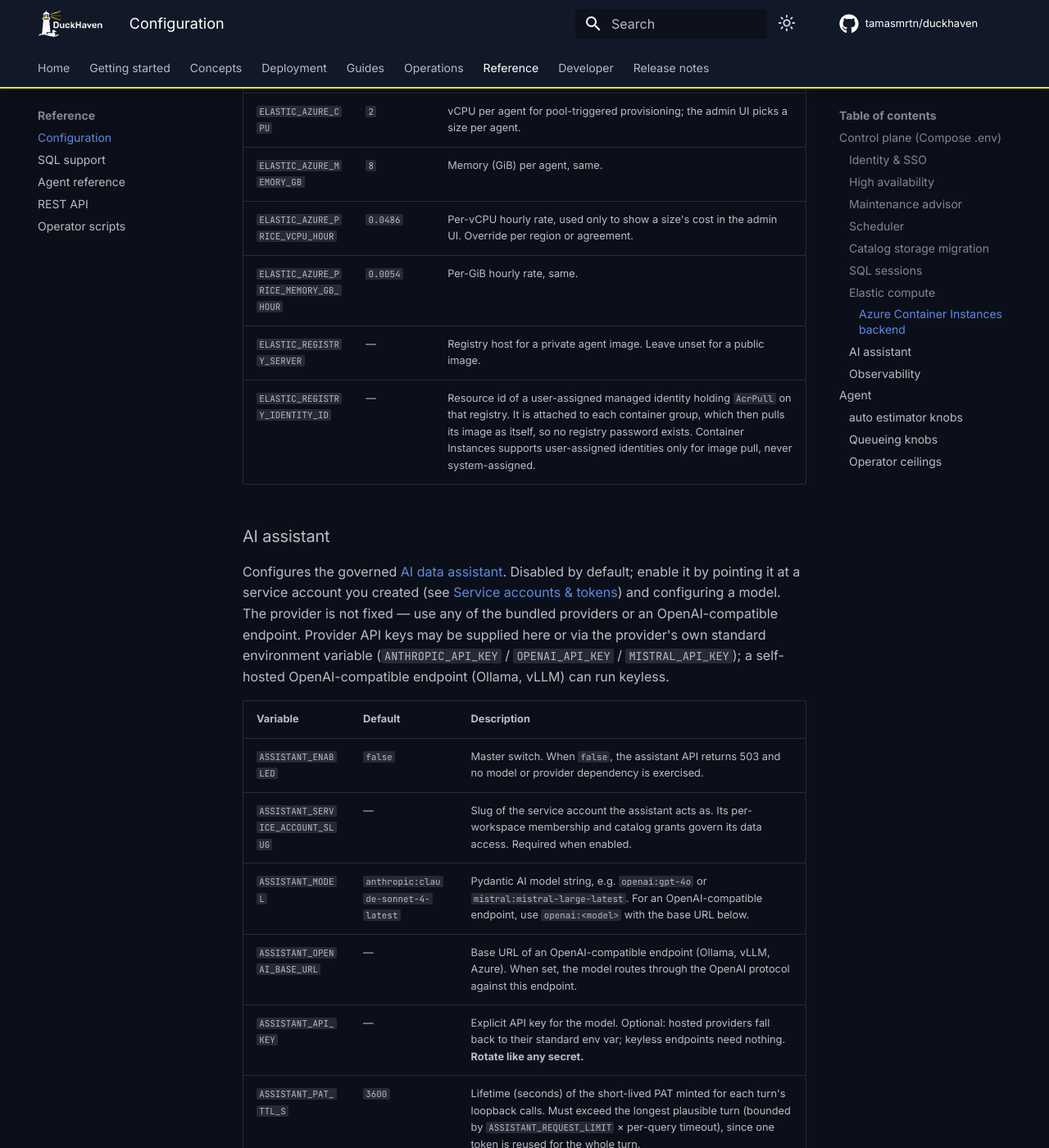
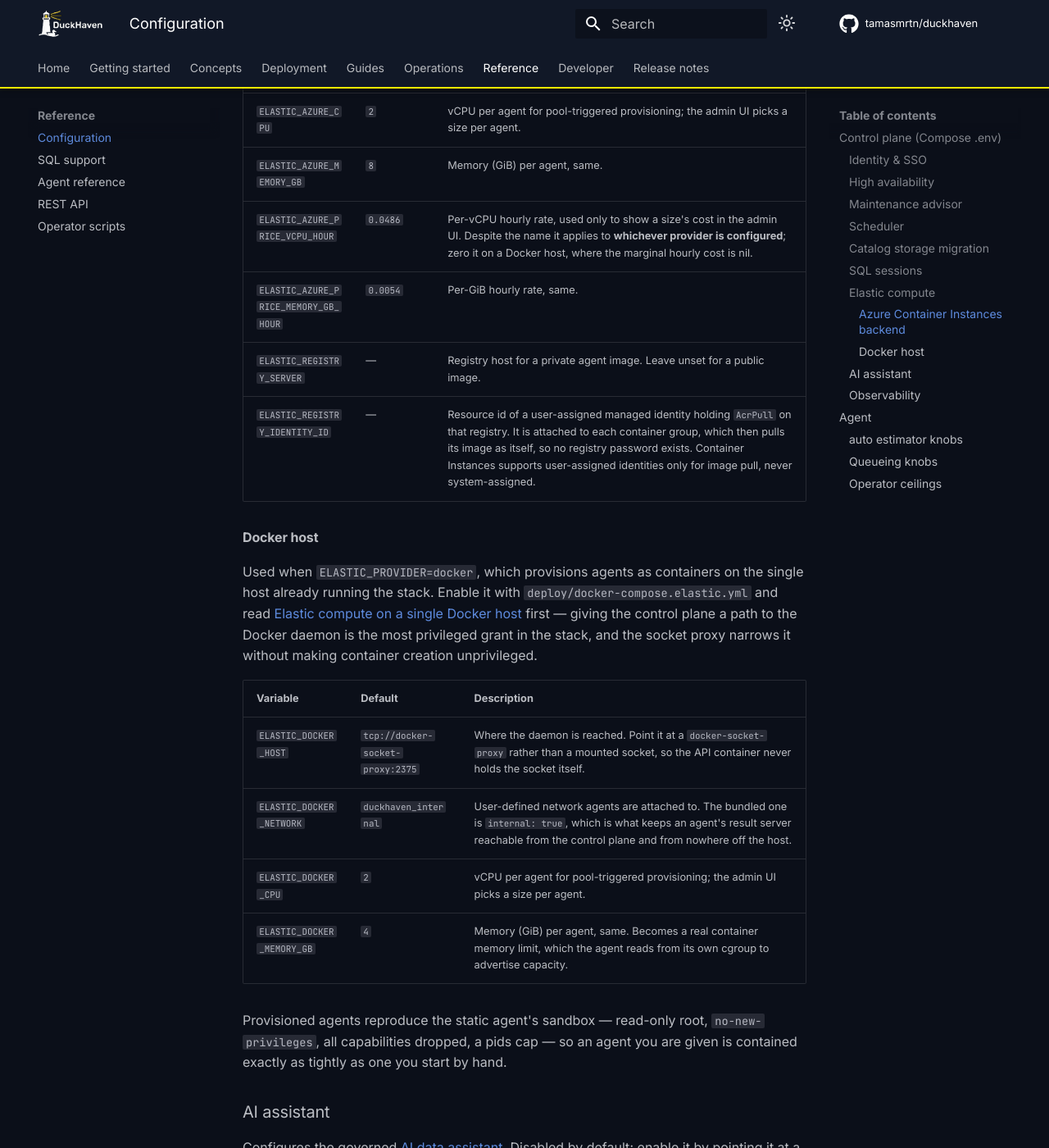
Before and after one commit to tamasmrtn/duckhaven, an MkDocs documentation site: the page built from docs/reference/configuration.md, in a window 1280 px wide and 1400 px high, scrolled down 9368 px. Shown: the whole window at 82% size. Built offline with MkDocs 1.6.1 and Material for MkDocs 9.7.7, drawn with Linux system fonts in a browser that asks for light colours; comment, search, counter and statistics services are not loaded.

Commit message:
Document elastic compute on a single Docker host
The concept page said "Azure first", which is no longer true, and the
Docker backend needs a setup page of its own -- not least because
enabling it is the most privileged grant in the stack.

The new page is blunt about that rather than reassuring. It states what
the socket proxy denies, states equally plainly that it filters paths
and methods and never request bodies, and points at rootless Docker or
userns-remap as the actual bound on blast radius. It also names the step
down from the Azure deployment, where the scope is enforced by Azure
Resource Manager and Docker has no equivalent.

```diff
--- a/docs/reference/configuration.md
+++ b/docs/reference/configuration.md
@@ -184,10 +184,29 @@ Used when `ELASTIC_PROVIDER=azure_aci`. Credentials come from the ambient identi
 | `ELASTIC_AZURE_LOCATION` | `eastus` | Region the container groups are created in. |
 | `ELASTIC_AZURE_CPU` | `2` | vCPU per agent for pool-triggered provisioning; the admin UI picks a size per agent. |
 | `ELASTIC_AZURE_MEMORY_GB` | `8` | Memory (GiB) per agent, same. |
-| `ELASTIC_AZURE_PRICE_VCPU_HOUR` | `0.0486` | Per-vCPU hourly rate, used only to show a size's cost in the admin UI. Override per region or agreement. |
+| `ELASTIC_AZURE_PRICE_VCPU_HOUR` | `0.0486` | Per-vCPU hourly rate, used only to show a size's cost in the admin UI. Despite the name it applies to **whichever provider is configured**; zero it on a Docker host, where the marginal hourly cost is nil. |
 | `ELASTIC_AZURE_PRICE_MEMORY_GB_HOUR` | `0.0054` | Per-GiB hourly rate, same. |
 | `ELASTIC_REGISTRY_SERVER` | — | Registry host for a private agent image. Leave unset for a public image. |
 | `ELASTIC_REGISTRY_IDENTITY_ID` | — | Resource id of a user-assigned managed identity holding `AcrPull` on that registry. It is attached to each container group, which then pulls its image as itself, so no registry password exists. Container Instances supports user-assigned identities only for image pull, never system-assigned. |
+
+#### Docker host
+
+Used when `ELASTIC_PROVIDER=docker`, which provisions agents as containers on the single host
+already running the stack. Enable it with `deploy/docker-compose.elastic.yml` and read
+[Elastic compute on a single Docker host](../deployment/homelab-elastic-setup.md) first — giving the
+control plane a path to the Docker daemon is the most privileged grant in the stack, and the socket
+proxy narrows it without making container creation unprivileged.
+
+| Variable | Default | Description |
+|---|---|---|
+| `ELASTIC_DOCKER_HOST` | `tcp://docker-socket-proxy:2375` | Where the daemon is reached. Point it at a `docker-socket-proxy` rather than a mounted socket, so the API container never holds the socket itself. |
+| `ELASTIC_DOCKER_NETWORK` | `duckhaven_internal` | User-defined network agents are attached to. The bundled one is `internal: true`, which is what keeps an agent's result server reachable from the control plane and from nowhere off the host. |
+| `ELASTIC_DOCKER_CPU` | `2` | vCPU per agent for pool-triggered provisioning; the admin UI picks a size per agent. |
+| `ELASTIC_DOCKER_MEMORY_GB` | `4` | Memory (GiB) per agent, same. Becomes a real container memory limit, which the agent reads from its own cgroup to advertise capacity. |
+
+Provisioned agents reproduce the static agent's sandbox — read-only root, `no-new-privileges`, all
+capabilities dropped, a pids cap — so an agent you are given is contained exactly as tightly as one
+you start by hand.
 
 ### AI assistant
 
--- a/mkdocs.yml
+++ b/mkdocs.yml
@@ -110,6 +110,7 @@ nav:
   - Deployment:
       - Docker Compose: deployment/install.md
       - Add an agent: deployment/add-agent.md
+      - Elastic compute on a single Docker host: deployment/homelab-elastic-setup.md
       - Elastic compute on Azure: deployment/azure-elastic-setup.md
       - Configure storage: deployment/storage.md
       - Reverse proxy & TLS: deployment/reverse-proxy-tls.md
```
Also changed, not shown: docs/concepts/elastic-compute.md (+8 -5 lines), docs/deployment/homelab-elastic-setup.md (added, +158 -0 lines).
